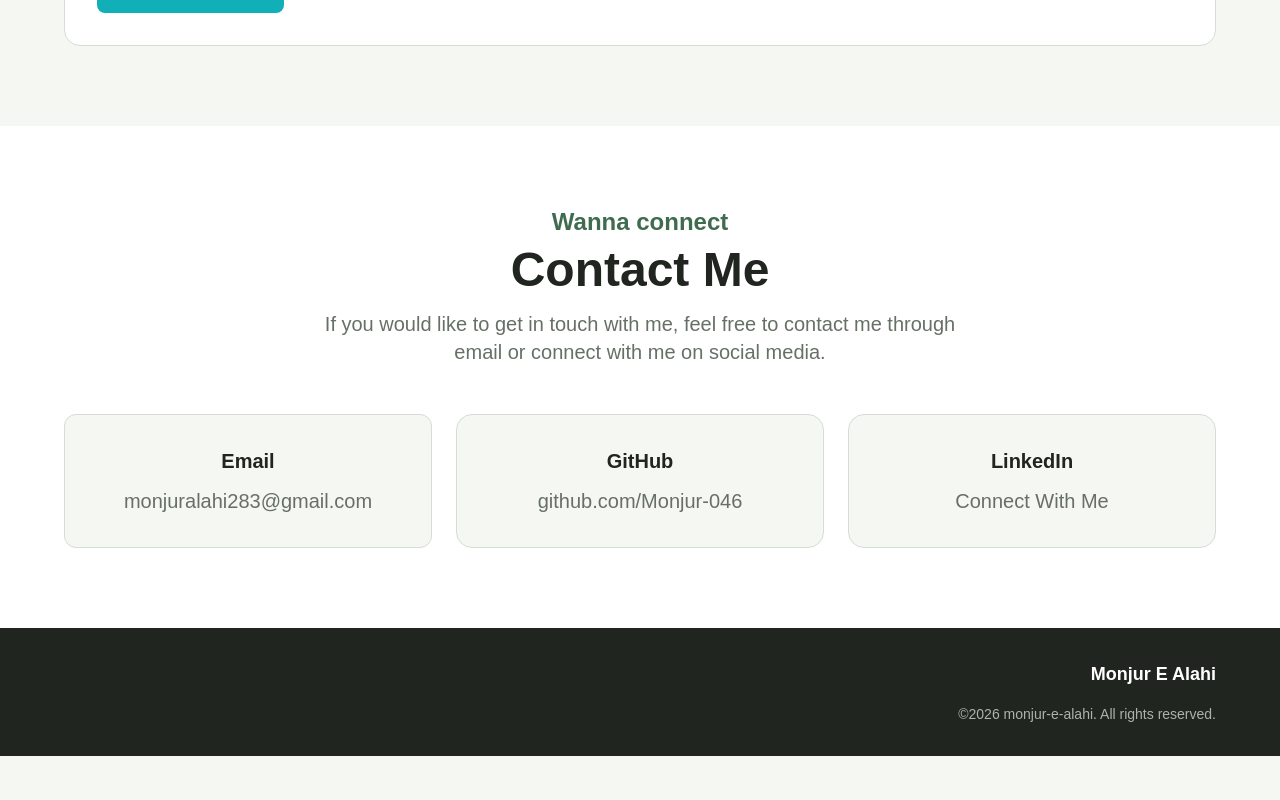
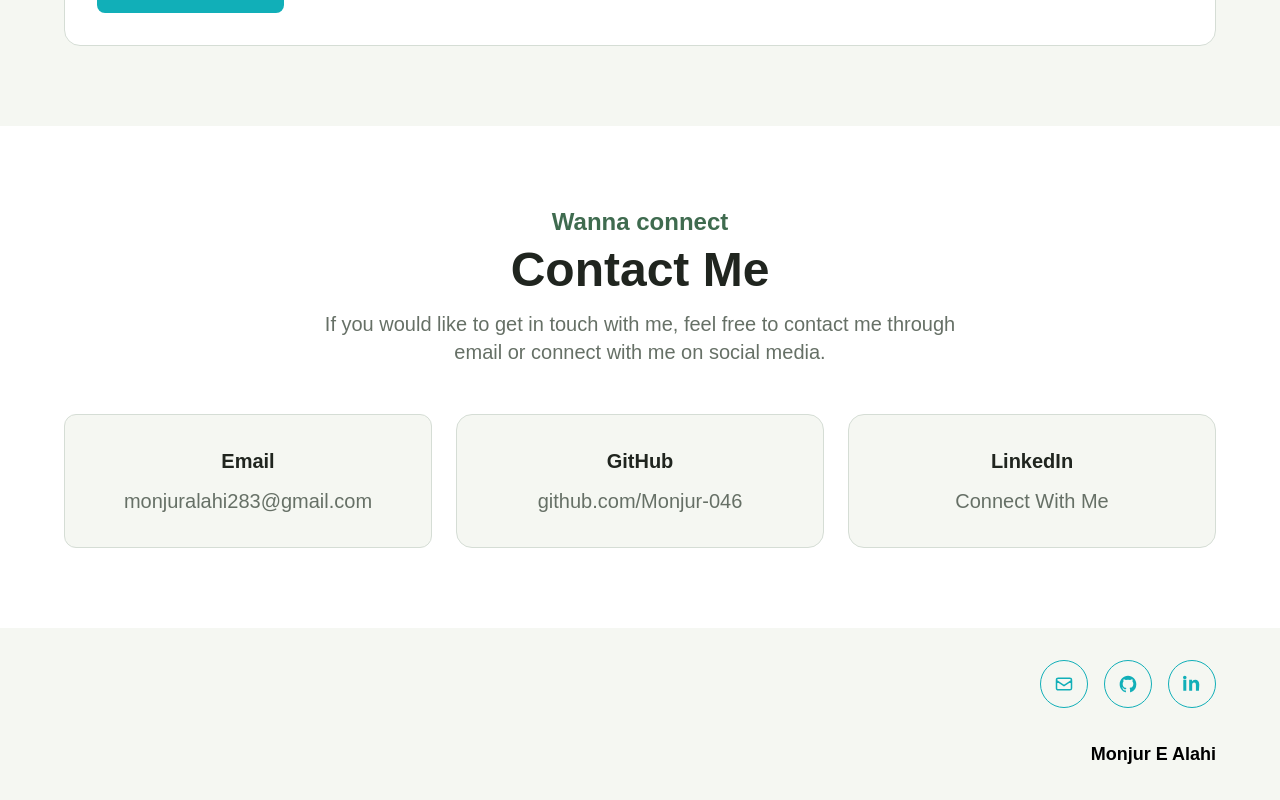
Before and after one commit to Monjur-046/Portfolio, a React app: page / in a window 1280 px wide. Shown: the part 3508-4308 px from the top of the page. Before the commit the page ends 4264 px from the top, so only its background shows below. Built offline with nearby package versions, Linux system fonts and the light colour scheme; the HTML template or start-up script is replaced by a standard one.

Commit message:
Added github, email and linkedin button in Footer

```diff
--- a/src/components/Footer.jsx
+++ b/src/components/Footer.jsx
@@ -1,14 +1,84 @@
 function Footer() {
     return (
-        <footer className="bg-[#20251F] text-white py-8 px-6">
-            <div className="max-w-6xl mx-auto text-right">
-                <p className="text-lg font-semibold">
-                    Monjur E Alahi
-                </p>
+        <footer className="bg-[#F5F7F2] text-white  py-8 px-6">
+            <div className="max-w-6xl mx-auto">
 
-                <p className="text-[#AAB5AA] text-sm mt-4">
-                    ©2026 monjur-e-alahi. All rights reserved.
-                </p>
+
+                <div className="flex flex-wrap justify-center md:justify-end gap-4 mb-8">
+
+                    {/* Email */}
+                    <a
+                        href="mailto:monjuralahi283@gmail.com"
+                        className="w-12 h-12 flex items-center justify-center rounded-full border border-[#11afb8] text-[#11afb8] hover:bg-[#11afb8] hover:text-white hover:border-[#11afb8] transition duration-300"
+                        aria-label="Email"
+                    >
+                        <svg
+                            xmlns="http://www.w3.org/2000/svg"
+                            className="w-5 h-5"
+                            fill="none"
+                            viewBox="0 0 24 24"
+                            stroke="currentColor"
+                            strokeWidth="1.8"
+                        >
+                            <path
+                                strokeLinecap="round"
+                                strokeLinejoin="round"
+                                d="M3 8l9 6 9-6M5 5h14a2 2 0 012 2v10a2 2 0 01-2 2H5a2 2 0 01-2-2V7a2 2 0 012-2z"
+                            />
+                        </svg>
+                    </a>
+
+                    {/* GitHub */}
+                    <a
+                        href="https://github.com/Monjur-046"
+                        target="_blank"
+                        rel="noopener noreferrer"
+                        className="w-12 h-12 flex items-center justify-center rounded-full border border-[#11afb8] text-[#11afb8] hover:bg-[#11afb8] hover:text-white hover:border-[#11afb8] transition duration-300"
+                        aria-label="GitHub"
+                    >
+                        <svg
+                            xmlns="http://www.w3.org/2000/svg"
+                            className="w-5 h-5"
+                            viewBox="0 0 24 24"
+                            fill="currentColor"
+                        >
+                            <path d="M12 2C6.477 2 2 6.589 2 12.25c0 4.534 2.865 8.38 6.839 9.74.5.095.683-.222.683-.494 0-.244-.009-.891-.014-1.749-2.782.62-3.369-1.388-3.369-1.388-.455-1.184-1.11-1.5-1.11-1.5-.907-.636.069-.623.069-.623 1.004.073 1.533 1.059 1.533 1.059.892 1.572 2.341 1.118 2.912.855.091-.665.349-1.118.636-1.375-2.221-.26-4.555-1.14-4.555-5.073 0-1.12.39-2.035 1.03-2.753-.103-.261-.446-1.307.098-2.725 0 0 .84-.275 2.75 1.051A9.25 9.25 0 0112 6.885a9.2 9.2 0 012.504.351c1.91-1.326 2.748-1.051 2.748-1.051.545 1.418.202 2.464.1 2.725.64.718 1.029 1.633 1.029 2.753 0 3.943-2.337 4.81-4.565 5.064.359.32.678.949.678 1.913 0 1.381-.012 2.493-.012 2.833 0 .275.18.594.689.493A10.26 10.26 0 0022 12.25C22 6.589 17.523 2 12 2z" />
+                        </svg>
+                    </a>
+
+                    {/* LinkedIn */}
+                    <a
+                        href="https://www.linkedin.com/in/monjur-e-alahi-372a8a363/"
+                        target="_blank"
+                        rel="noopener noreferrer"
+                        className="w-12 h-12 flex items-center justify-center rounded-full border border-[#11afb8] text-[#11afb8] hover:bg-[#11afb8] hover:text-white hover:border-[#11afb8] transition duration-300"
+                        aria-label="LinkedIn"
+                    >
+                        <svg
+                            xmlns="http://www.w3.org/2000/svg"
+                            className="w-5 h-5"
+                            viewBox="0 0 24 24"
+                            fill="currentColor"
+                        >
+                            <path d="M5.164 7.048H1.56V20h3.604V7.048zM3.362 2C2.204 2 1.25 2.955 1.25 4.11c0 1.154.954 2.111 2.112 2.111 1.157 0 2.111-.957 2.111-2.111A2.11 2.11 0 003.362 2zM20.75 12.57c0-3.897-2.078-5.711-4.852-5.711-2.238 0-3.237 1.23-3.795 2.095h-.05V7.048H8.6V20h3.603v-6.42c0-1.692.321-3.331 2.416-3.331 2.061 0 2.086 1.936 2.086 3.44V20H20.3l.45-7.43z" />
+                        </svg>
+                    </a>
+
+                </div>
+
+
+                <div className="text-center md:text-right">
+
+                    <p className="text-lg text-black font-semibold">
+                        Monjur E Alahi
+                    </p>
+
+                    {/*<p className="text-[#AAB5AA] text-sm mt-4">
+                        ©2026 monjur-e-alahi. All rights reserved.
+                    </p> */}
+
+                </div>
+
             </div>
         </footer>
     );
```
